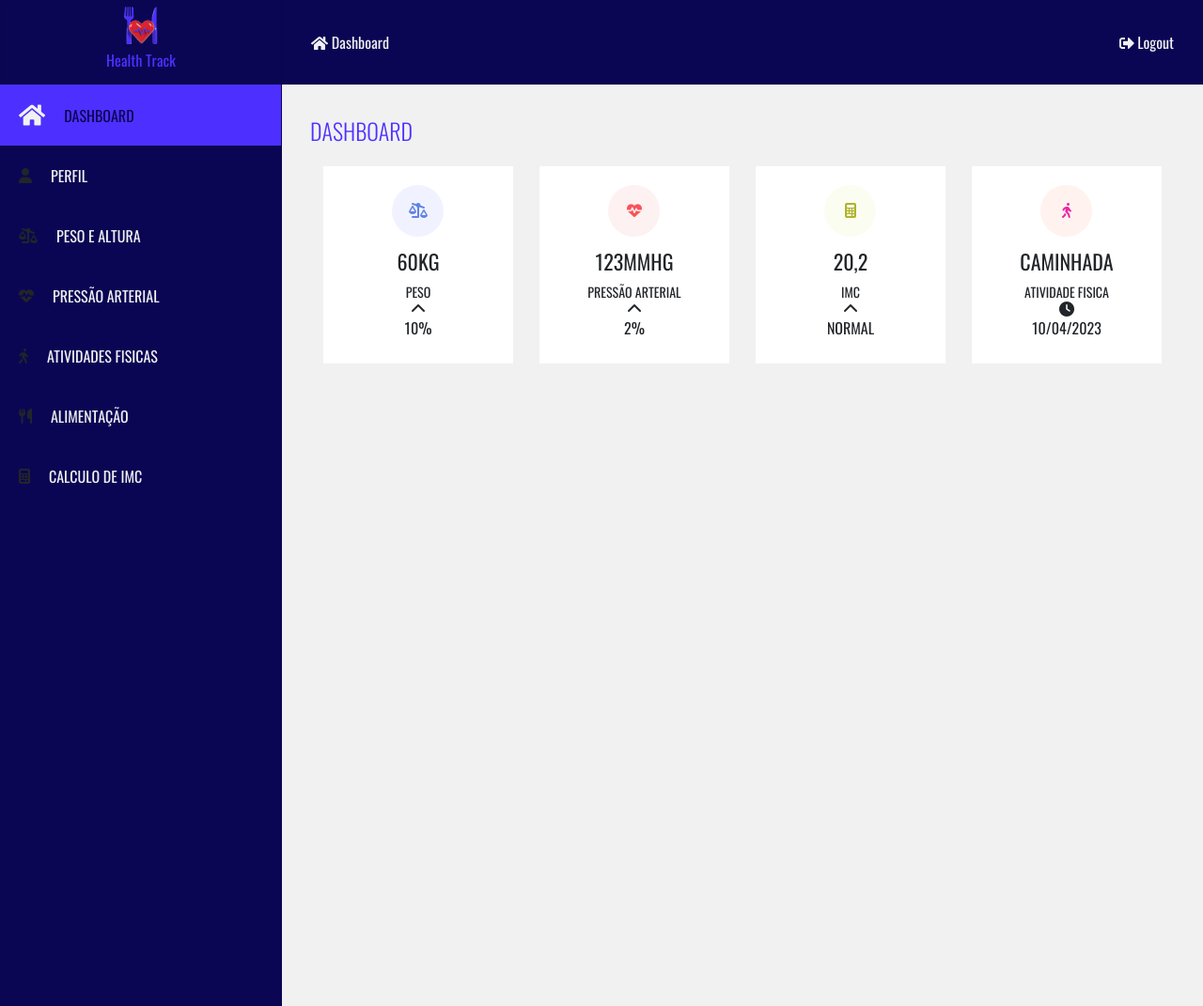
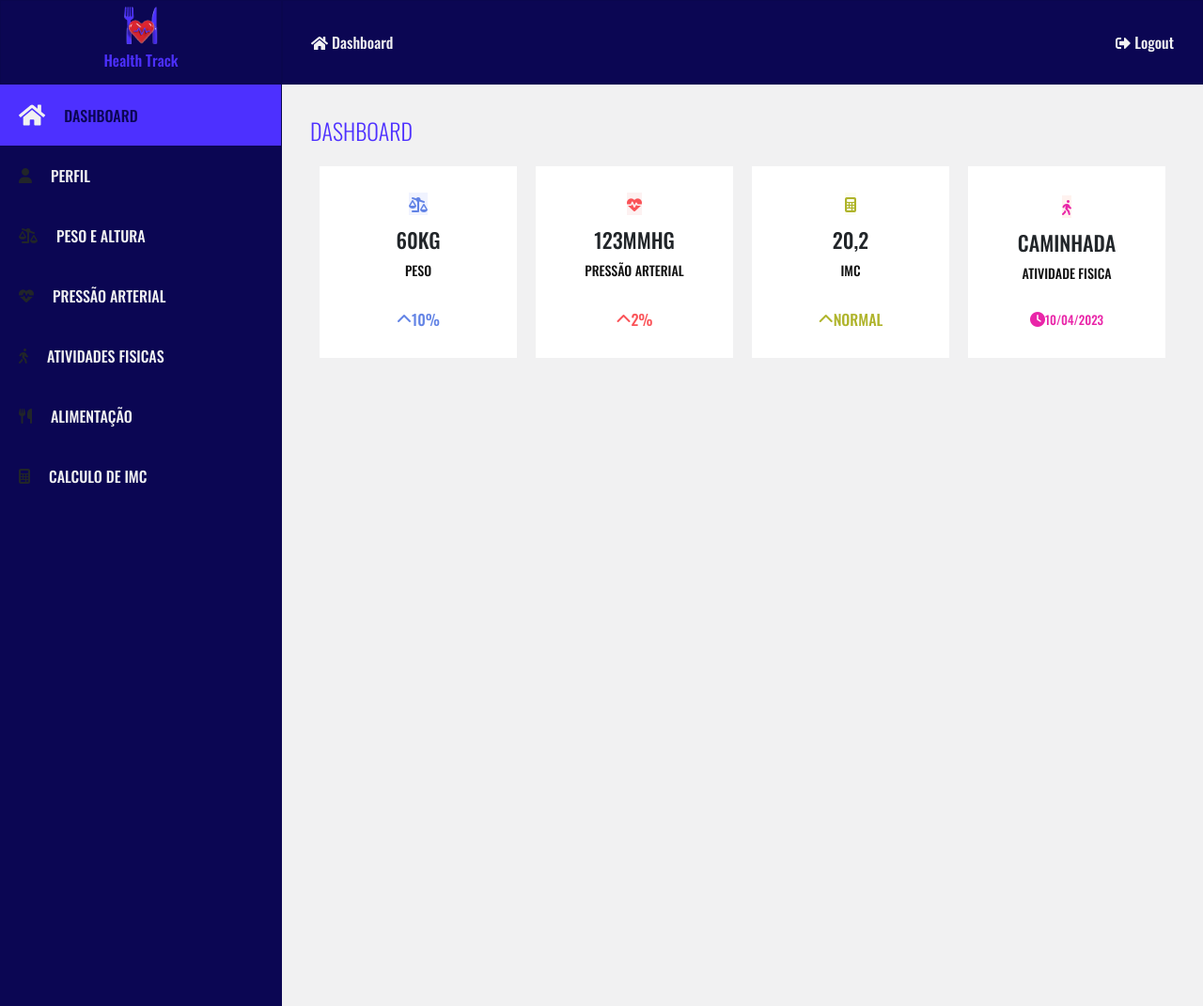
Before and after one commit to Jezebel1990/dashboard-health, a PHP site: page /views/dashboard.html in a window 1280 px wide. Shown: the whole page at 94% size. Run offline with PHP 8.4, Linux system fonts and the light colour scheme; some libraries are stand-ins or nearby versions.

Commit message:
add resposive in dashboard

```diff
--- a/css/fonts.css
+++ b/css/fonts.css
@@ -10,6 +10,14 @@
     font-weight: 600;
 }
 
+
+@font-face {
+    font-family: 'Oswald';
+    src: url('../fonts/Oswald-Medium.ttf');
+    font-weight: 400;
+}
+
+
 @font-face {
     font-family: 'Oswald';
     src: url('../fonts/Oswald-Light.ttf');
--- a/css/main.css
+++ b/css/main.css
@@ -162,15 +162,13 @@ padding: 10px 0;
 	justify-content: space-around;
 }
 
+
 .dashboard-box {
-	display: flex;
-	flex-direction: column;
-	align-items: center;
-	width: 22%;
+	width: 100%;
 	max-width: 350px;
-	height: 210px;
+	padding-top: 15%;
 	background-color: white;
-	padding: 20px;
+	justify-content: center;
 }
 
 .dashboard-box:hover {
@@ -180,17 +178,6 @@ padding: 10px 0;
 }
 
 
-div.box-icon {
-	width: 55px;
-	height: 55px;
-	border-radius: 100%;
-	display: flex;
-	flex-direction: row;
-	align-items: center;
-	justify-content: center;
-	margin-top: 0px;
-}
-
 div.box-icon svg {
 	font-size: 18px;
 }
@@ -199,12 +186,27 @@ div.value {
 	margin-top: 10px;
 	text-transform: uppercase;
 	font-size: 22px;
+	font-weight: 400;
 }
 
-div.type{
+div.type {
 	font-size: 14px;
 	margin-top: 5px;
 	text-transform: uppercase;
+	color: #111;
+}
+
+
+.dashboard-box-wrapper {
+	position: absolute;
+	top: 0;
+	left: 0;
+	width: 100%;
+	height: 100%;
+	display: flex;
+	flex-direction: column;
+	align-items: center;
+	justify-content: center;
 }
 
 .box-weight {
@@ -229,13 +231,72 @@ div.type{
 
 }
 
-div.box-volve-percentual {
+div.box-value-percentual {
 	display: flex;
 	flex-direction: row;
 	align-items: center;
-	margin-top: 20px;
+	margin-top: 30px;
 }
 
-div.box-volve-percentual svg {
+
+
+div.box-value-percentual svg {
 	margin-right: 10px;
 }
+
+.box-value-weight {
+	color: #6283E5;
+}
+
+.box-value-pressure {
+	color: #FA5358;
+}
+
+.box-value-bmi {
+	color: #AFB42B;
+}
+
+.box-value-workout {
+	color: #e925a8;
+}
+
+.box-value-workout span {
+	font-size: 13px;
+}
+
+
+
+@media screen and (max-width: 1600px) {
+	.dashboard-box {
+		width: 100%;
+		max-width: 300px;
+		padding-top: 20%;
+		position: relative;
+		margin: 0 10px;
+		padding-bottom: 20px;
+
+	}
+}
+
+@media screen and (max-width: 1200px) {
+	.dashboard-flex-parent {
+		flex-wrap: wrap;
+	}
+	.dashboard-box {
+		padding: 0%;
+		height: 240px;
+		margin: 20px;
+		padding-bottom: 20px;
+	}
+
+	div.box-icon {
+		margin-top: 20px;
+	}
+	div.box-value-percentual {
+		display: flex;
+		flex-direction: row;
+		align-items: center;
+		margin-top: 20px;
+		margin-bottom: 20px;
+	 }
+	}
--- a/views/dashboard.html
+++ b/views/dashboard.html
@@ -62,46 +62,57 @@
 <div class="dashboard-content">
 <div class="dashboard-flex-parent">
 <div class="dashboard-box">
+<div class="dashboard-box-wrapper">
 <div class="box-icon box-weight">
-    <i class="fa-solid fa-scale-unbalanced-flip"></i>
-</div>
+<i class="fa-solid fa-scale-unbalanced-flip"></i>
+    </div>
 <div class="value">60kg</div>
 <div class="type">PESO</div>
-<div class="box-value-percentual"></div>
-<i class="fa-solid fa-chevron-up"></i>
-10%
+ <div class="box-value-percentual box-value-weight">
+ <i class="fa-solid fa-chevron-up"></i>
+ <span>10%</span>
+</div>
+</div>
 </div>
 <div class="dashboard-box">
+<div class="dashboard-box-wrapper">
     <div class="box-icon box-pressure">
         <i class="fa-solid fa-heart-pulse"></i>
     </div>
     <div class="value">123mmHg</div>
     <div class="type">PRESSÃO ARTERIAL</div>
-    <div class="box-value-percentual"></div>
+    <div class="box-value-percentual box-value-pressure">
 <i class="fa-solid fa-chevron-up"></i>
-2%
+<span>2%</span>
+</div>
+</div>
 </div>
 <div class="dashboard-box">
+<div class="dashboard-box-wrapper">
     <div class="box-icon box-bmi">
         <i class="fa-solid fa-calculator"></i>
     </div>
     <div class="value">20,2</div>
     <div class="type">IMC</div>
-    <div class="box-value-percentual"></div>
+    <div class="box-value-percentual box-value-bmi">
 <i class="fa-solid fa-chevron-up"></i>
  <span>NORMAL</span>
 </div>
+</div>
+</div>
 <div class="dashboard-box">
+   <div class="dashboard-box-wrapper">
     <div class="box-icon box-workout">
         <i class="fa-solid fa-person-walking"></i>
     </div>
     <div class="value">CAMINHADA</div>
     <div class="type">ATIVIDADE FISICA</div>
-    <div class="box-value-percentual"></div>
+    <div class="box-value-percentual box-value-workout">
 <i class="fa-solid fa-clock"></i>
 <span>10/04/2023</span>
 </div>
-
+   </div>
+</div>
 </div>
 </div>
 <main>
@@ -109,5 +120,6 @@
 <script src="https://cdn.jsdelivr.net/npm/jquery@3.5.1/dist/jquery.slim.min.js" integrity="sha384-DfXdz2htPH0lsSSs5nCTpuj/zy4C+OGpamoFVy38MVBnE+IbbVYUew+OrCXaRkfj" crossorigin="anonymous"></script>
 <script src="../plugins/bootstrap/js/bootstrap.min.js"></script>
 <script src="../plugins/fontawesome/js/all.min.js"></script>
+</div>
 </body>
 </html>
```
Also changed, not shown: README.md.
